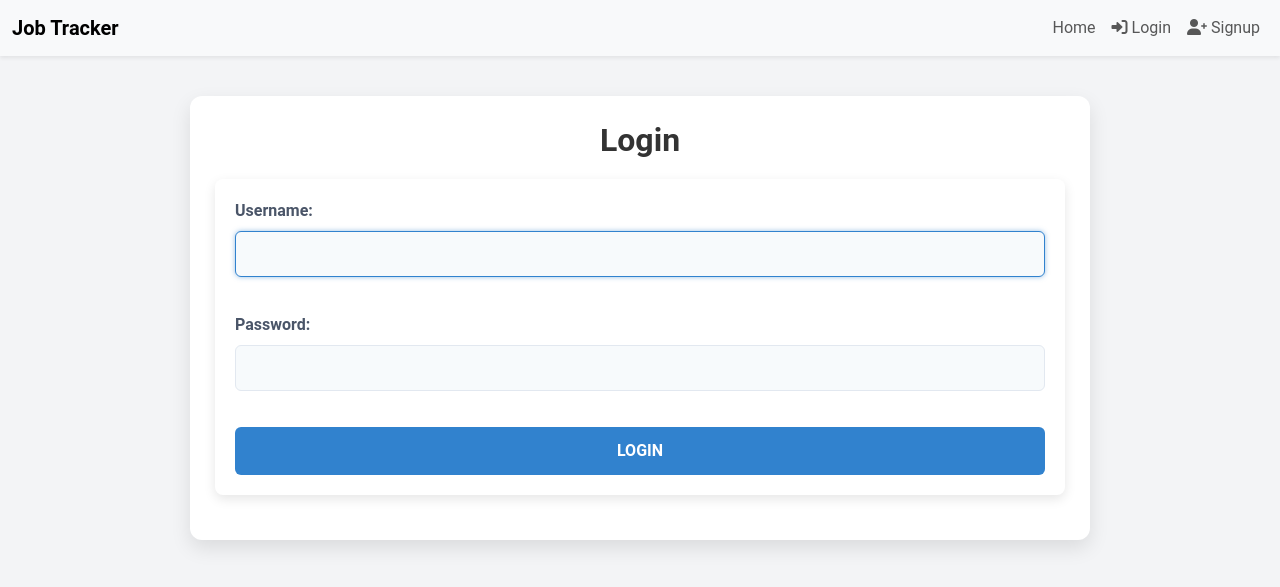
After one commit to AdinaJ02/job_tracker, a Django app: page /accounts/login/ in a window 1280 px wide. The commit adds this page. Shown: the top 587 px of the page. Run offline with Django 5.2, Linux system fonts and the light colour scheme.

Commit message:
Sign up login done

```diff
--- a/job_tracker/settings.py
+++ b/job_tracker/settings.py
@@ -25,7 +25,7 @@ SECRET_KEY = 'django-insecure-z)_guw_ph&ftz*y@=k4%&x+ami7oqf33$jv1az!6u!h^gu79ko
 # SECURITY WARNING: don't run with debug turned on in production!
 DEBUG = True
 
-ALLOWED_HOSTS = ['job-tracker-u8u5.onrender.com']
+ALLOWED_HOSTS = ['*']
 
 
 # Application definition
@@ -116,6 +116,9 @@ USE_TZ = True
 # Static files (CSS, JavaScript, Images)
 # https://docs.djangoproject.com/en/5.0/howto/static-files/
 
+LOGIN_REDIRECT_URL = '/'
+LOGOUT_REDIRECT_URL = '/accounts/login/'
+
 STATIC_URL = 'static/'
 STATICFILES_DIRS = (
     os.path.join(BASE_DIR, 'static'),
--- a/job_tracker/urls.py
+++ b/job_tracker/urls.py
@@ -18,13 +18,17 @@ from django.contrib import admin
 from django.urls import path
 from . import settings
 from django.conf.urls.static import static
-from tracker.views import job_list, job_edit, job_delete, job_add
+from tracker.views import job_list, job_add, job_edit, job_delete, login_view, signup_view, logout_view
+from . import settings
 
 urlpatterns = [
     path('', job_list, name='job_list'),
     path('add/', job_add, name='job_add'),
     path('edit/<int:pk>/', job_edit, name='job_edit'),
     path('delete/<int:pk>/', job_delete, name='job_delete'),
+    path('accounts/login/', login_view, name='login'),
+    path('accounts/signup/', signup_view, name='signup'),
+    path('accounts/logout/', logout_view, name='logout'),
     path('admin/', admin.site.urls),
 ]
 urlpatterns += static(settings.MEDIA_URL, document_root = settings.MEDIA_ROOT)
--- /dev/null
+++ b/templates/accounts/login.html
@@ -0,0 +1,10 @@
+{% extends 'base.html' %}
+
+{% block content %}
+<h2>Login</h2>
+<form method="post">
+    {% csrf_token %}
+    {{ form.as_p }}
+    <button type="submit" class="btn btn-primary">Login</button>
+</form>
+{% endblock %}
--- a/templates/base.html
+++ b/templates/base.html
@@ -1,6 +1,7 @@
 {% load static %}
 <!DOCTYPE html>
 <html lang="en">
+
 <head>
     <meta charset="UTF-8">
     <meta name="viewport" content="width=device-width, initial-scale=1.0">
@@ -9,7 +10,43 @@
     <link rel="stylesheet" href="{% static 'css/styles.css' %}">
     <link rel="stylesheet" href="https://cdnjs.cloudflare.com/ajax/libs/font-awesome/6.0.0-beta3/css/all.min.css">
 </head>
+
+
+
 <body>
-    {% block content %}{% endblock %}
+    <nav class="navbar navbar-expand-lg navbar-light bg-light shadow-sm">
+        <div class="container-fluid">
+            <a class="navbar-brand fw-bold" href="/">Job Tracker</a>
+            <button class="navbar-toggler" type="button" data-bs-toggle="collapse" data-bs-target="#navbarNav"
+                aria-controls="navbarNav" aria-expanded="false" aria-label="Toggle navigation">
+                <span class="navbar-toggler-icon"></span>
+            </button>
+            <div class="collapse navbar-collapse" id="navbarNav">
+                <ul class="navbar-nav ms-auto">
+                    <li class="nav-item">
+                        <a class="nav-link" href="/">Home</a>
+                    </li>
+                    {% if user.is_authenticated %}
+                    <li class="nav-item">
+                        <a class="nav-link text-danger" href="{% url 'logout' %}"><i class="fas fa-sign-out-alt"></i>
+                            Logout</a>
+                    </li>
+                    {% else %}
+                    <li class="nav-item">
+                        <a class="nav-link" href="{% url 'login' %}"><i class="fas fa-sign-in-alt"></i> Login</a>
+                    </li>
+                    <li class="nav-item">
+                        <a class="nav-link" href="{% url 'signup' %}"><i class="fas fa-user-plus"></i> Signup</a>
+                    </li>
+                    {% endif %}
+                </ul>
+            </div>
+        </div>
+    </nav>
+    <div class="container">
+        {% block content %}
+        {% endblock %}
+    </div>
 </body>
+
 </html>
--- a/templates/job_list.html
+++ b/templates/job_list.html
@@ -2,10 +2,8 @@
 {% load static %}
 {% block content %}
 
-<div class="container">
-    <!-- Add a banner image -->
     <div class="banner mb-4">
-        <img src="{% static 'images/banner.png' %}" alt="Job Tracker Banner" class="img-fluid rounded">
+        <img src="{% static 'images/banner.jpg' %}" alt="Job Tracker Banner" class="img-fluid rounded">
     </div>
 
     <h2 class="text-center">Job Application Tracker</h2>
@@ -49,6 +47,5 @@
             {% endfor %}
         </tbody>
     </table>
-</div>
 
 {% endblock %}
--- a/tracker/models.py
+++ b/tracker/models.py
@@ -1,14 +1,16 @@
 from django.db import models
 from django.utils import timezone
+from django.contrib.auth.models import User
 
 class JobApplication(models.Model):
     STATUS_CHOICES = [
         ('applied', 'Applied'),
         ('interview', 'Interviewing'),
         ('offer', 'Offered'),
-        ('rejected', 'Rejected')
+        ('rejected', 'Rejected'),
     ]
 
+    user = models.ForeignKey(User, on_delete=models.CASCADE, related_name='job_applications')
     company_name = models.CharField(max_length=255)
     position = models.CharField(max_length=255)
     application_date = models.DateField(default=timezone.now)
--- a/tracker/views.py
+++ b/tracker/views.py
@@ -1,23 +1,34 @@
 from django.shortcuts import render, redirect, get_object_or_404
 from .models import JobApplication
 from .forms import JobApplicationForm
+from django.contrib.auth.decorators import login_required
+from django.contrib.auth.forms import UserCreationForm, AuthenticationForm
+from django.contrib.auth import login, authenticate, logout
 
+@login_required
 def job_list(request):
-    applications = JobApplication.objects.all()
+    # Fetch job applications for the logged-in user
+    applications = JobApplication.objects.filter(user=request.user)
     return render(request, 'job_list.html', {'applications': applications})
 
+@login_required
 def job_add(request):
     if request.method == 'POST':
         form = JobApplicationForm(request.POST, request.FILES)
         if form.is_valid():
-            form.save()
+            # Associate the logged-in user with the job application
+            job_application = form.save(commit=False)
+            job_application.user = request.user
+            job_application.save()
             return redirect('job_list')
     else:
         form = JobApplicationForm()
     return render(request, 'job_form.html', {'form': form, 'action': 'Add'})
 
+@login_required
 def job_edit(request, pk):
-    application = get_object_or_404(JobApplication, pk=pk)
+    # Ensure the user can only edit their own applications
+    application = get_object_or_404(JobApplication, pk=pk, user=request.user)
     if request.method == 'POST':
         form = JobApplicationForm(request.POST, request.FILES, instance=application)
         if form.is_valid():
@@ -27,9 +38,39 @@ def job_edit(request, pk):
         form = JobApplicationForm(instance=application)
     return render(request, 'job_form.html', {'form': form, 'action': 'Edit'})
 
+@login_required
 def job_delete(request, pk):
-    application = get_object_or_404(JobApplication, pk=pk)
+    # Ensure the user can only delete their own applications
+    application = get_object_or_404(JobApplication, pk=pk, user=request.user)
     if request.method == 'POST':
         application.delete()
         return redirect('job_list')
     return render(request, 'job_confirm_delete.html', {'application': application})
+
+def login_view(request):
+    if request.method == "POST":
+        form = AuthenticationForm(request, data=request.POST)
+        if form.is_valid():
+            user = form.get_user()
+            login(request, user)
+            return redirect('job_list')
+    else:
+        form = AuthenticationForm()
+    return render(request, 'accounts/login.html', {'form': form})
+
+# Signup view
+def signup_view(request):
+    if request.method == 'POST':
+        form = UserCreationForm(request.POST)
+        if form.is_valid():
+            user = form.save()
+            login(request, user)
+            return redirect('job_list')
+    else:
+        form = UserCreationForm()
+    return render(request, 'accounts/signup.html', {'form': form})
+
+# Logout view
+def logout_view(request):
+    logout(request)
+    return redirect('login')
```
Also changed, not shown: templates/accounts/signup.html (added, +10 -0 lines), db.sqlite3, static/images/banner.jpg (added), tracker/migrations/0002_jobapplication_user.py (added), tracker/migrations/0003_remove_jobapplication_user.py (added), tracker/migrations/0004_jobapplication_user.py (added), 1 other file. Lines whose indentation alone changed are shown as unchanged.
